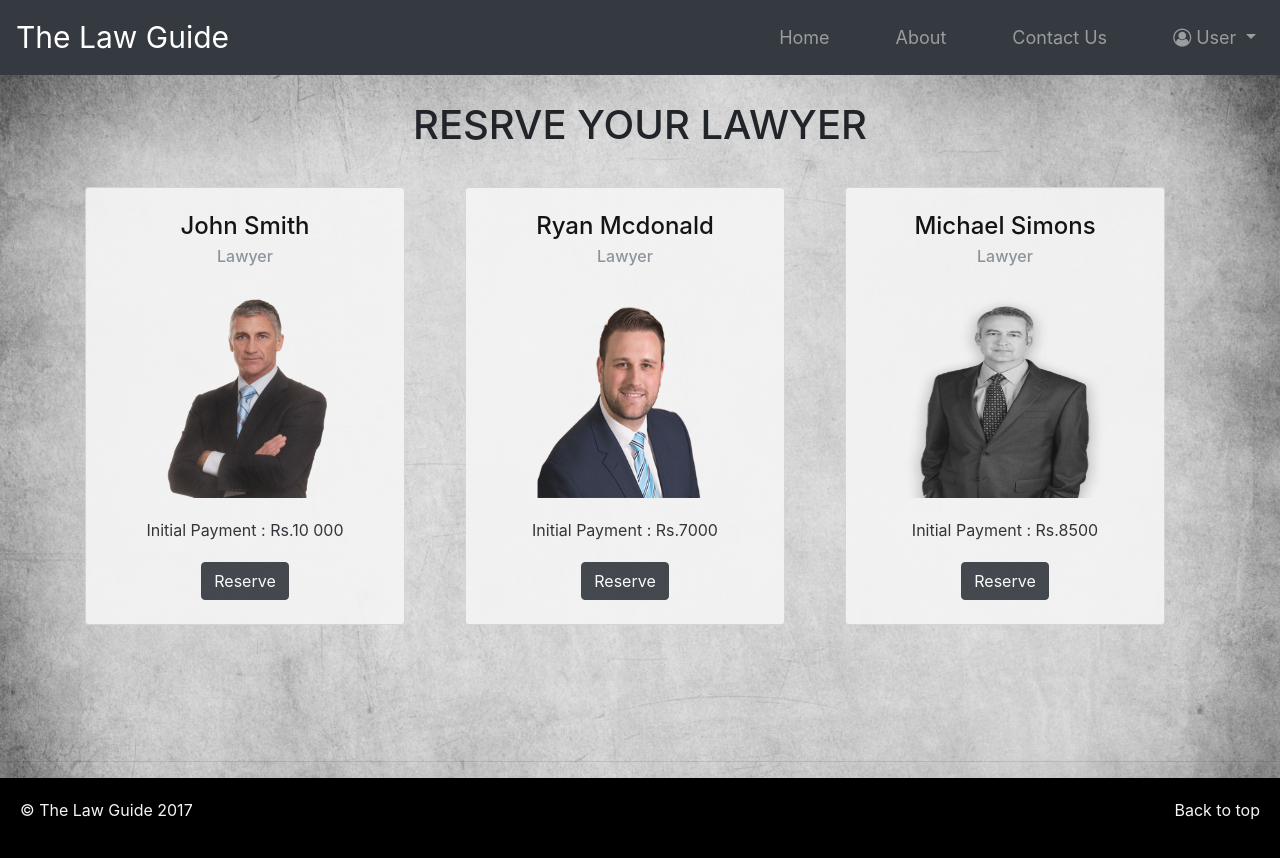
After one commit to SalithaUCSC/EbizProject, a CodeIgniter app: page /Projects/Users/reserveCase in a window 1280 px wide. The commit adds this page. Run offline with CodeIgniter, Linux system fonts and the light colour scheme; some libraries are stand-ins or nearby versions.

Commit message:
added new version

```diff
--- a/application/controllers/Users.php
+++ b/application/controllers/Users.php
@@ -22,4 +22,16 @@ class Users extends CI_Controller{
     public function lawyerProfile() {
         $this->load->view('pages/users/get_lawyer');
     }
+
+    public function workDone() {
+        $this->load->view('pages/users/work_done');
+    }
+
+    public function Reservation() {
+        $this->load->view('pages/users/reservation');
+    }
+
+    public function reserveCase() {
+        $this->load->view('pages/users/reserve_page');
+    }
 }
--- a/application/views/pages/login_page.php
+++ b/application/views/pages/login_page.php
@@ -43,7 +43,7 @@
             <div class="row">
                 <div class="col-lg-3 col-md-12"></div>
                     <div class="col-lg-6 col-md-12">
-                        <div class="card">
+                        <div class="card" style="margin-bottom: 290px;">
                             <div class="card-body">
                                 <center><h3>LOGIN</h3></center>
                                 <?php echo form_open('Home/loginUser'); ?>
--- a/application/views/pages/register_page.php
+++ b/application/views/pages/register_page.php
@@ -43,7 +43,7 @@
             <div class="row">
 
                 <div class="col-lg-6">
-                    <div class="card">
+                    <div class="card" style="margin-bottom: 220px;">
                         <div class="card-body">
                             <center><h3>SIGN UP</h3></center>
 
--- /dev/null
+++ b/application/views/pages/users/reserve_page.php
@@ -0,0 +1,147 @@
+<!DOCTYPE html>
+<html>
+    <head>
+        <meta charset="utf-8">
+        <meta http-equiv="X-UA-Compatible" content="IE=edge">
+        <meta name="viewport" content="width=device-width, initial-scale=1">
+        <title>Reservations | The Law Guide</title>
+        <link rel="stylesheet" href="https://maxcdn.bootstrapcdn.com/bootstrap/4.0.0-beta.2/css/bootstrap.min.css" integrity="   1sha384-PsH8R72JQ3SOdhVi3uxftmaW6Vc51MKb0q5P2rRUpPvrszuE4W1povHYgTpBfshb" crossorigin="anonymous">
+        <link rel="stylesheet" href="<?php echo base_url(); ?>assets/css/style.css">
+        <link rel="stylesheet" href="https://maxcdn.bootstrapcdn.com/font-awesome/4.7.0/css/font-awesome.min.css">
+        <link href="https://fonts.googleapis.com/css?family=Roboto" rel="stylesheet">
+    </head>
+    <body id="homebody" class="reservebody">
+        <nav class="navbar navbar-expand-lg navbar-dark fixed-top bg-dark">
+          <a class="navbar-brand" href="<?php echo base_url(); ?>">The Law Guide</a>
+          <button class="navbar-toggler" type="button" data-toggle="collapse" data-target="#navTexts" aria-controls="navbarText" aria-expanded="false" aria-label="Toggle navigation">
+            <span class="navbar-toggler-icon"></span>
+          </button>
+          <div class="collapse navbar-collapse" id="navTexts">
+            <ul class="navbar-nav mr-auto">
+
+            </ul>
+            <span class="navbar-text">
+                <ul class="navbar-nav mr-auto">
+
+                  <li class="nav-item">
+                    <a class="nav-link" href="<?php echo site_url('Users') ?>">Home</a>
+                  </li>
+                  <li class="nav-item">
+                    <a class="nav-link" href="<?php echo site_url('Home/about') ?>">About</a>
+                  </li>
+                  <li class="nav-item">
+                    <a class="nav-link" href="<?php echo site_url('Home/contact') ?>">Contact Us</a>
+                  </li>
+                  <li class="nav-item dropdown">
+                    <a class="nav-link dropdown-toggle" href="#" id="navbarDropdownMenuLink" data-toggle="dropdown" aria-haspopup="true" aria-expanded="false"><i class="fa fa-user-circle-o"></i> User
+                    </a>
+                  <div class="dropdown-menu" aria-labelledby="navbarDropdownMenuLink">
+                    <a class="dropdown-item" href="#" style="color: black;">Profile</a>
+                    <a class="dropdown-item" href="<?php echo site_url('Home/signout') ?>" style="color: black;">Sign Out</a>
+                  </div>
+                  </li>
+                </ul>
+            </span>
+          </div>
+        </nav>
+
+
+        <div class="container">
+            <div class="row">
+                <div class="col-lg-1 col-md-12"></div>
+                    <div class="col-lg-12 col-md-12">
+                      <center><h1 style="margin-top: 100px;">RESRVE YOUR LAWYER</h1></center>
+                      <div class="row">
+                        <div class="col-lg-4">
+                          <div class="card" style="width: 20rem;">
+                            <br>
+                            <center>
+                              <a href="<?php echo site_url('Users/lawyerProfile') ?>"><h4 class="card-title">John Smith</h4></a>
+                              <h6 class="card-subtitle mb-2 text-muted">Lawyer</h6>
+                            <br>
+                            <img class="card-img-top" src="<?php echo base_url(); ?>/assets/images/law1.png" alt="Card image cap" style="width: 200px; height: 200px;">
+                            <div class="card-body">
+                              <p class="card-text">Initial Payment : Rs.10 000</p>
+                            </div>
+                            <button type="button" class="btn btn-dark" data-toggle="modal" data-target="#exampleModalLong">
+                            Reserve</button><br><br>
+                            </center>
+                          </div>
+                          </div>
+
+                        <div class="col-lg-4">
+                          <div class="card" style="width: 20rem;">
+                            <br>
+                            <center>
+                              <a href="<?php echo site_url('Users/lawyerProfile') ?>"><h4 class="card-title">Ryan Mcdonald</h4></a>
+                              <h6 class="card-subtitle mb-2 text-muted">Lawyer</h6>
+                            <br>
+                            <img class="card-img-top" src="<?php echo base_url(); ?>/assets/images/law2.png" alt="Card image cap" style="width: 200px; height: 200px;">
+                            <div class="card-body">
+                              <p class="card-text">Initial Payment : Rs.7000</p>
+                            </div>
+                            <button type="button" class="btn btn-dark" data-toggle="modal" data-target="#exampleModalLong">
+                            Reserve</button><br><br>
+                            </center>
+                          </div>
+                          </div>
+
+                        <div class="col-lg-4">
+                          <div class="card" style="width: 20rem;">
+                            <br>
+                            <center>
+                              <a href="<?php echo site_url('Users/lawyerProfile') ?>"><h4 class="card-title">Michael Simons</h4></a>
+                              <h6 class="card-subtitle mb-2 text-muted">Lawyer</h6>
+                            <br>
+                            <img class="card-img-top" src="<?php echo base_url(); ?>/assets/images/law4.png" alt="Card image cap" style="width: 200px; height: 200px;">
+                            <div class="card-body">
+                              <p class="card-text">Initial Payment : Rs.8500</p>
+                            </div>
+                            <button type="button" class="btn btn-dark" data-toggle="modal" data-target="#exampleModalLong">
+                            Reserve</button><br><br>
+                            </center>
+                          </div>
+                          </div>
+
+                        <!-- Modal -->
+                        <div class="modal fade" id="exampleModalLong" tabindex="-1" role="dialog" aria-labelledby="exampleModalLongTitle" aria-hidden="true" style="margin-top: 150px;">
+                          <div class="modal-dialog" role="document">
+                            <div class="modal-content">
+                              <div class="modal-header">
+                                <h5 class="modal-title" id="exampleModalLongTitle">Modal title</h5>
+                                <button type="button" class="close" data-dismiss="modal" aria-label="Close">
+                                  <span aria-hidden="true">&times;</span>
+                                </button>
+                              </div>
+                              <div class="modal-body">
+                                You want to reserve?
+                              </div>
+                              <div class="modal-footer">
+                                <button type="button" class="btn btn-danger" data-dismiss="modal">Close</button>
+                                <button type="button" class="btn btn-primary">Save changes</button>
+                              </div>
+                            </div>
+                          </div>
+                        </div>
+
+                      </div>
+                    </div>
+                <div class="col-lg-1 col-md-12"></div>
+                <br><br><br><br>
+            </div>
+        </div>
+        <br><hr>
+
+      <!-- FOOTER -->
+      <footer>
+        <p class="float-right"><a href="#">Back to top</a></p>
+        <p class="float-left">&copy; The Law Guide 2017</p>
+      </footer>
+
+    <!-- JavaScript -->
+    <script src="https://code.jquery.com/jquery-3.2.1.slim.min.js" integrity="sha384-KJ3o2DKtIkvYIK3UENzmM7KCkRr/rE9/Qpg6aAZGJwFDMVNA/GpGFF93hXpG5KkN" crossorigin="anonymous"></script>
+    <script src="https://cdnjs.cloudflare.com/ajax/libs/popper.js/1.12.3/umd/popper.min.js" integrity="sha384-vFJXuSJphROIrBnz7yo7oB41mKfc8JzQZiCq4NCceLEaO4IHwicKwpJf9c9IpFgh" crossorigin="anonymous"></script>
+    <script src="https://maxcdn.bootstrapcdn.com/bootstrap/4.0.0-beta.2/js/bootstrap.min.js" integrity="sha384-alpBpkh1PFOepccYVYDB4do5UnbKysX5WZXm3XxPqe5iKTfUKjNkCk9SaVuEZflJ" crossorigin="anonymous"></script>
+
+  </body>
+</html>
--- a/assets/css/style.css
+++ b/assets/css/style.css
@@ -23,6 +23,26 @@
 	/*background-color: #C8C9CF; */
 }
 
+.findbody {
+	background-image: url(../../assets/images/g3.jpg);
+	background-size: cover;
+}
+
+.profbody {
+	background-image: url(../../assets/images/g3.jpg);
+	background-size: cover;
+}
+
+.donebody {
+	background-image: url(../../assets/images/g3.jpg);
+	background-size: cover;
+}
+
+.reservebody .col-lg-4 .card-img-top{
+	width: 200px;
+	height: 200px;
+}
+
 #lognav:hover {
 	color: #264FCC;
 }
@@ -39,6 +59,11 @@
 	margin-top: 150px;
 	background-color: whitesmoke;
 	opacity: 0.9
+}
+
+#homebody {
+	background-image: url(../../assets/images/g3.jpg);
+	background-size: cover;
 }
 
 #homebody .card {
```
Also changed, not shown: application/views/pages/users/find_lawyers.php (+16 -6 lines), application/views/pages/users/get_lawyer.php (+147 -0 lines), application/views/pages/users/home_page.php (+10 -5 lines), application/views/pages/users/reservation.php (+131 -0 lines), application/views/pages/users/work_done.php (+115 -0 lines), assets/images/g1.jpg (added), assets/images/g2.jpg (added), assets/images/g3.jpg (added).
